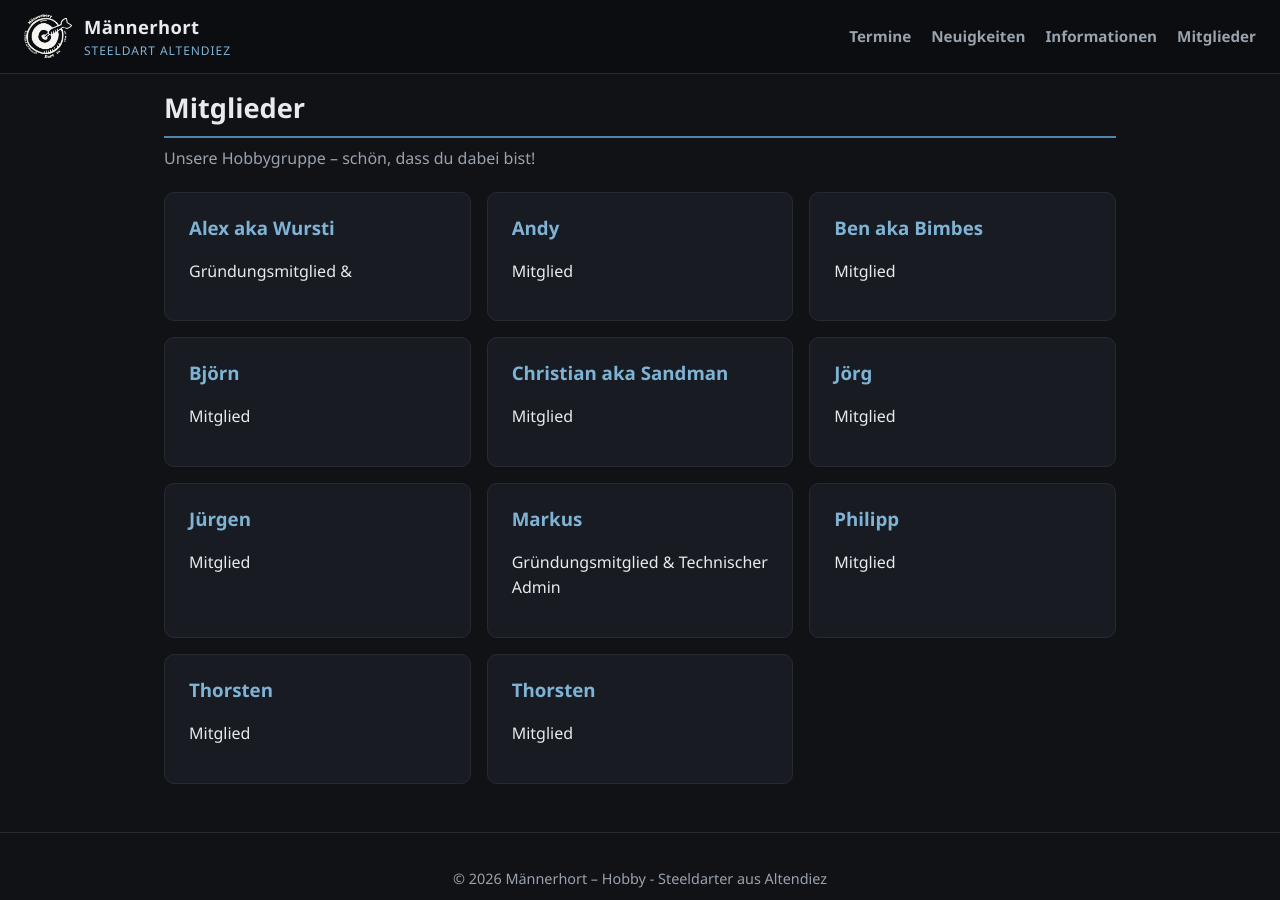
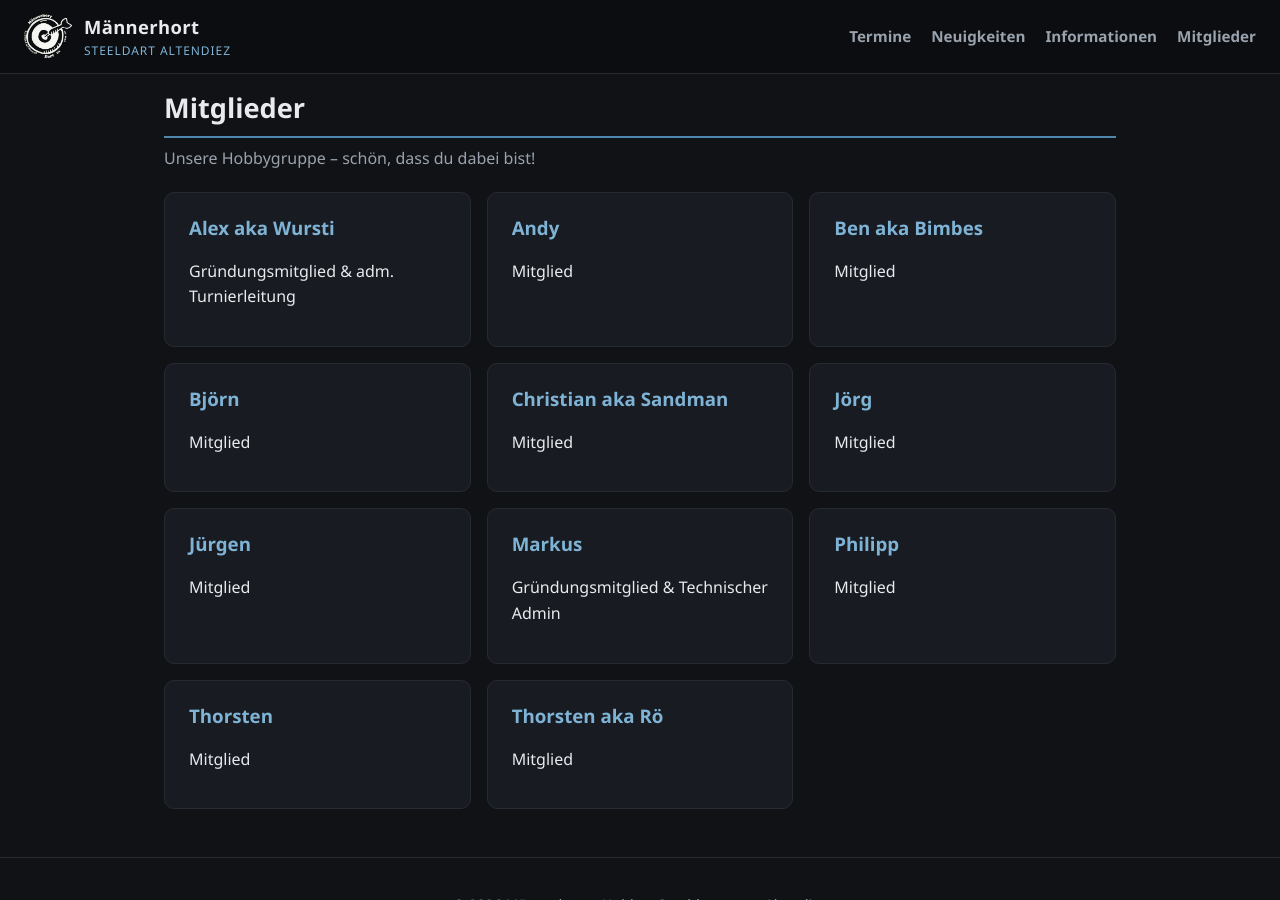
Before and after one commit to netbuk/maennerhort, a Jekyll site: the page built from index.md, in a window 1280 px wide and 900 px high, scrolled down 1613 px. Built offline with Jekyll 4.4.1, drawn with Linux system fonts in a browser that asks for light colours.

Commit message:
edit mitglieder

```diff
--- a/_data/mitglieder.yml
+++ b/_data/mitglieder.yml
@@ -1,7 +1,7 @@
 - name: "Markus"
   rolle: "Gründungsmitglied & Technischer Admin"
 - name: "Alex aka Wursti"
-  rolle: "Gründungsmitglied & "
+  rolle: "Gründungsmitglied & adm. Turnierleitung"
 - name: "Andy"
   rolle: "Mitglied"
 - name: "Ben aka Bimbes"
@@ -18,5 +18,5 @@
   rolle: "Mitglied"
 - name: "Thorsten"
   rolle: "Mitglied"
-- name: "Thorsten"
+- name: "Thorsten aka Rö"
   rolle: "Mitglied"
```
